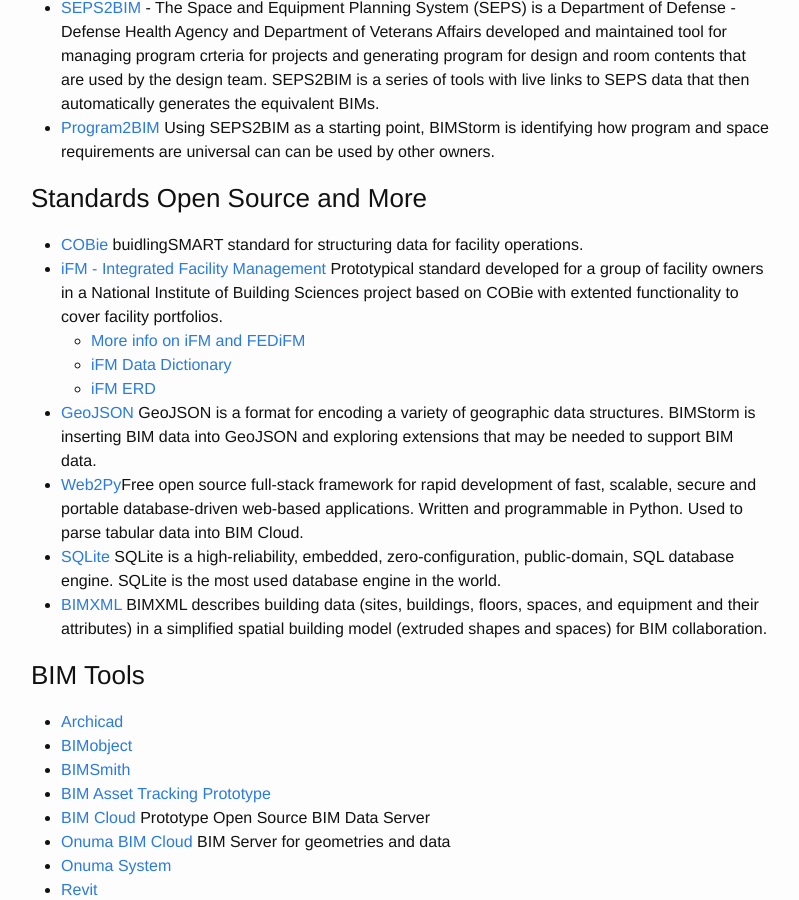
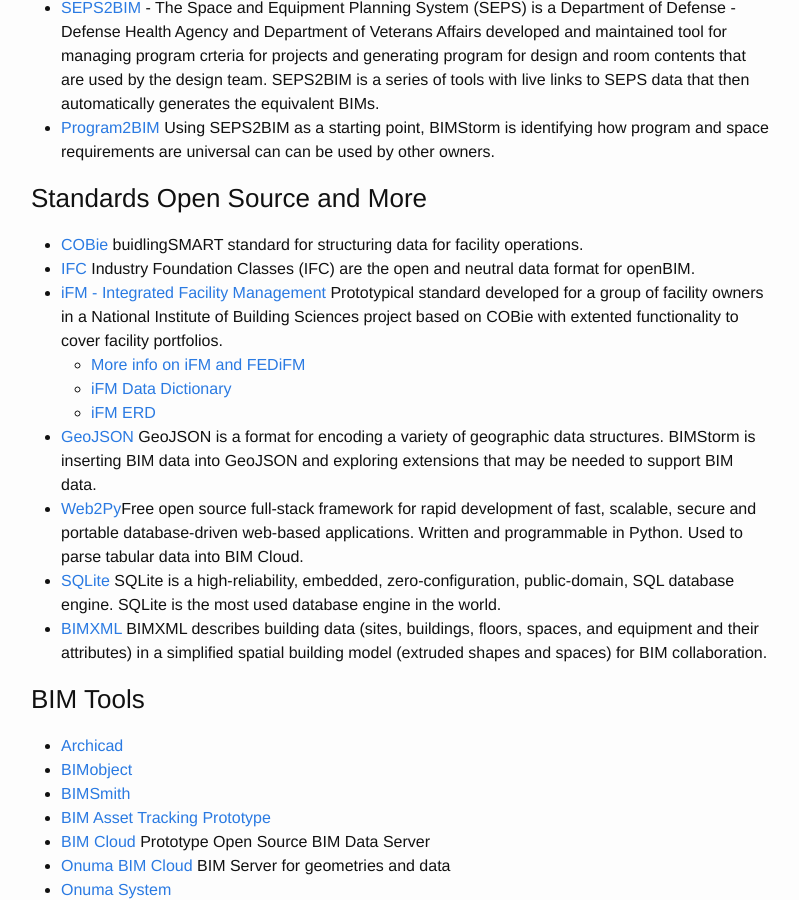
Before and after one commit to buildingSMARTalliance/BIMStorm, a Jekyll site: the page built from _posts/2016-09-16-Tools.markdown, in a window 1280 px wide and 900 px high, scrolled down 786 px. Shown: the whole window, without its empty margins (239-1038 px from the left). Built offline with Jekyll 4.4.1, drawn with Linux system fonts in a browser that asks for light colours.

Commit message:
Update 2016-09-16-Tools.markdown

```diff
--- a/_posts/2016-09-16-Tools.markdown
+++ b/_posts/2016-09-16-Tools.markdown
@@ -32,6 +32,7 @@
 
 ### Standards Open Source and More
  * [COBie](http://wbdg.org/resources/cobie.php) buidlingSMART standard for structuring data for facility operations.
+ * [IFC](http://www.buildingsmart-tech.org/specifications/ifc-overview)	Industry Foundation Classes (IFC) are the open and neutral data format for openBIM.
  * [iFM - Integrated Facility Management](http://FEDifm.org) Prototypical standard developed for a group of facility owners in a National Institute of Building Sciences project based on COBie with extented functionality to cover facility portfolios.
 	* [More info on iFM and FEDiFM](http://FEDifm.org)
 	* [iFM Data Dictionary](https://github.com/buildingSMARTalliance/BIMStorm/blob/gh-pages/_files/Data%20Dictionary%20FED%20iFM-4Jan2016.xlsx)
```
